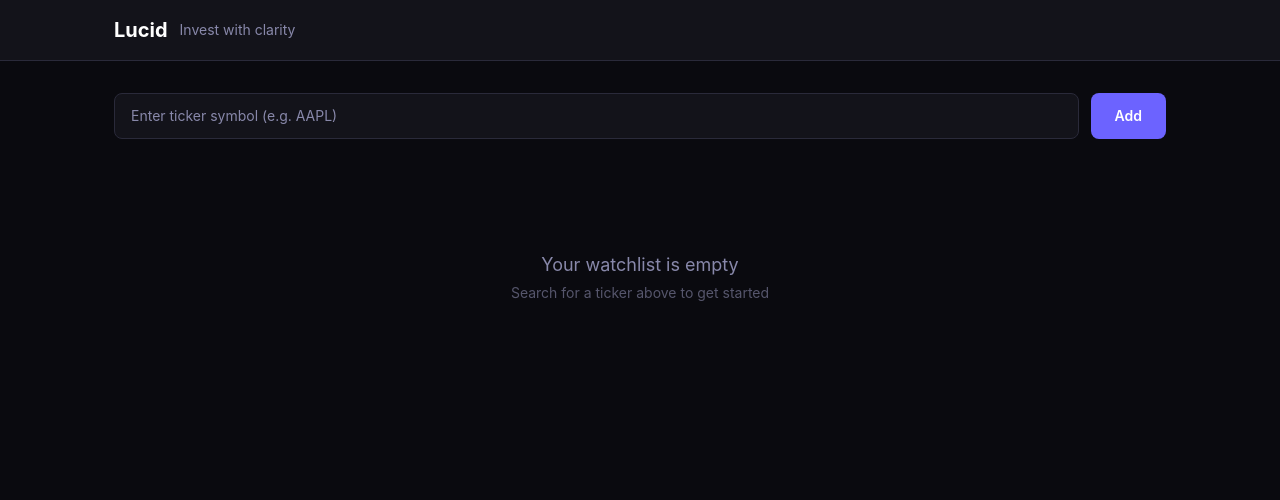
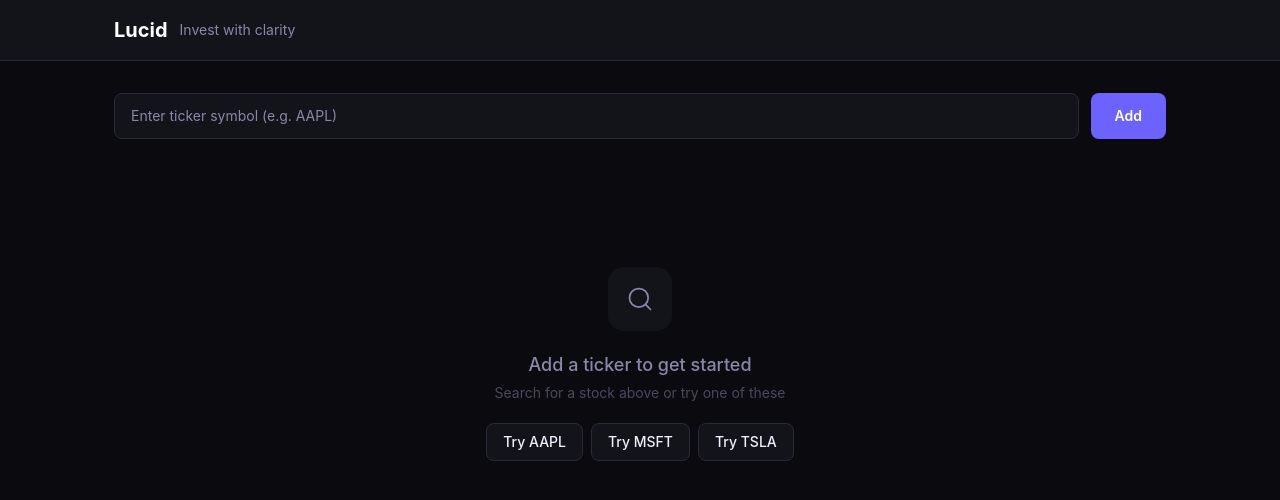
Before and after one commit to its-bhavya/lucid, a React app in the folder frontend/: page / in a window 1280 px wide. Shown: the top 500 px of the page. Built offline with nearby package versions, Linux system fonts and the light colour scheme; the HTML template or start-up script is replaced by a standard one.

Commit message:
Polish & Error Handling

```diff
--- a/frontend/src/components/FullAnalysis.jsx
+++ b/frontend/src/components/FullAnalysis.jsx
@@ -61,6 +61,13 @@ export default function FullAnalysis({ stock, analysis, onClose }) {
         </button>
 
         <div className="p-8">
+          {/* Analysis unavailable banner */}
+          {(!analysis || analysis._error) && (
+            <div className="mb-6 rounded-lg border border-yellow-500/30 bg-yellow-500/10 px-4 py-3 text-sm text-yellow-400">
+              AI analysis unavailable — showing stock data only
+            </div>
+          )}
+
           {/* Section 1 — Header */}
           <div className="mb-8 flex items-start justify-between pr-8">
             <div>
@@ -104,7 +111,7 @@ export default function FullAnalysis({ stock, analysis, onClose }) {
                 <p className="text-xs text-text-muted">P/E Ratio</p>
                 <p className="mt-1 text-xl font-bold text-white">{stock.pe_ratio ?? "N/A"}</p>
                 <p className="mt-2 text-xs leading-relaxed text-text-muted">
-                  {analysis?.pe_explanation}
+                  {analysis?.pe_explanation || "Explanation unavailable"}
                 </p>
               </div>
               <div className="rounded-xl border border-border bg-card p-4">
@@ -113,7 +120,7 @@ export default function FullAnalysis({ stock, analysis, onClose }) {
                   {formatNumber(stock.free_cash_flow)}
                 </p>
                 <p className="mt-2 text-xs leading-relaxed text-text-muted">
-                  {analysis?.fcf_explanation}
+                  {analysis?.fcf_explanation || "Explanation unavailable"}
                 </p>
               </div>
               <div className="rounded-xl border border-border bg-card p-4">
--- a/frontend/src/components/LoadingSpinner.jsx
+++ b/frontend/src/components/LoadingSpinner.jsx
@@ -1,7 +1,11 @@
-export default function LoadingSpinner({ message = "Loading..." }) {
+export default function LoadingSpinner({ message = "Analyzing..." }) {
   return (
-    <div className="flex flex-col items-center justify-center gap-3 py-12">
-      <div className="h-8 w-8 animate-spin rounded-full border-2 border-accent border-t-transparent" />
+    <div className="flex flex-col items-center justify-center gap-4 py-16">
+      <div className="relative flex h-12 w-12 items-center justify-center">
+        <div className="absolute h-12 w-12 animate-ping rounded-full bg-accent/20" />
+        <div className="absolute h-8 w-8 animate-pulse rounded-full bg-accent/40" />
+        <div className="h-4 w-4 rounded-full bg-accent" />
+      </div>
       <p className="text-sm text-text-muted">{message}</p>
     </div>
   );
--- a/frontend/src/components/TickerCard.jsx
+++ b/frontend/src/components/TickerCard.jsx
@@ -6,16 +6,6 @@ const VERDICT_STYLES = {
   "EXPENSIVE BUT GROWING": "bg-orange-500/15 text-orange-400",
   OVERVALUED: "bg-accent-red/15 text-accent-red",
 };
-
-function formatNumber(n) {
-  if (n == null) return "N/A";
-  const num = typeof n === "string" ? parseFloat(n) : n;
-  if (isNaN(num)) return "N/A";
-  if (num >= 1e12) return `$${(num / 1e12).toFixed(2)}T`;
-  if (num >= 1e9) return `$${(num / 1e9).toFixed(2)}B`;
-  if (num >= 1e6) return `$${(num / 1e6).toFixed(2)}M`;
-  return `$${num.toFixed(2)}`;
-}
 
 function formatPercent(n) {
   if (n == null) return "N/A";
@@ -34,11 +24,11 @@ export default function TickerCard({
     ? "border-accent ring-1 ring-accent/30"
     : compareMode
       ? "border-accent-green/50 cursor-pointer hover:border-accent-green hover:ring-1 hover:ring-accent-green/30"
-      : "border-border hover:border-accent/40";
+      : "border-border hover:border-accent/40 hover:shadow-lg hover:shadow-accent/5 hover:-translate-y-0.5";
 
   return (
     <div
-      className={`rounded-xl border bg-card p-5 transition-all ${borderClass}`}
+      className={`rounded-xl border bg-card p-5 transition-all duration-200 ${borderClass}`}
       onClick={compareMode && !isCompareSource ? onSelect : undefined}
     >
       {/* Header */}
@@ -78,13 +68,19 @@ export default function TickerCard({
       </div>
 
       {/* Verdict badge */}
-      {analysis?.verdict && (
+      {analysis?.verdict ? (
         <div className="mb-4">
           <span className={`inline-block rounded-full px-3 py-1 text-xs font-semibold ${verdictStyle}`}>
             {analysis.verdict}
           </span>
         </div>
-      )}
+      ) : analysis && !analysis.verdict ? (
+        <div className="mb-4">
+          <span className="inline-block rounded-full bg-card px-3 py-1 text-xs text-text-muted">
+            Analysis unavailable
+          </span>
+        </div>
+      ) : null}
 
       {/* Action buttons */}
       <div className="flex gap-2">
--- a/frontend/src/pages/Watchlist.jsx
+++ b/frontend/src/pages/Watchlist.jsx
@@ -7,6 +7,7 @@ import AdviceForm from "../components/AdviceForm";
 import LoadingSpinner from "../components/LoadingSpinner";
 
 const STORAGE_KEY = "lucid_watchlist";
+const EXAMPLE_TICKERS = ["AAPL", "MSFT", "TSLA"];
 
 function loadWatchlist() {
   try {
@@ -26,7 +27,6 @@ export default function Watchlist() {
   const [loading, setLoading] = useState(false);
   const [error, setError] = useState(null);
   const [selectedItem, setSelectedItem] = useState(null);
-
   const [adviceItem, setAdviceItem] = useState(null);
 
   // Compare state
@@ -44,9 +44,8 @@ export default function Watchlist() {
     return () => clearTimeout(t);
   }, [error]);
 
-  async function handleAdd(e) {
-    e.preventDefault();
-    const t = ticker.trim().toUpperCase();
+  async function addTicker(symbol) {
+    const t = symbol.trim().toUpperCase();
     if (!t) return;
 
     if (watchlist.some((item) => item.stock.ticker === t)) {
@@ -58,16 +57,27 @@ export default function Watchlist() {
     setError(null);
     try {
       const stock = await fetchStock(t);
-      const analysis = await analyzeStock(stock);
+      let analysis = null;
+      try {
+        analysis = await analyzeStock(stock);
+      } catch {
+        // Gemini failed — still add the card with stock data
+        analysis = { _error: true };
+      }
       setWatchlist((prev) => [{ stock, analysis }, ...prev]);
       setTicker("");
     } catch (err) {
       const msg =
-        err.response?.data?.detail || err.response?.data?.message || "Ticker not found";
+        err.response?.data?.detail || err.response?.data?.message || `Ticker "${t}" not found`;
       setError(msg);
     } finally {
       setLoading(false);
     }
+  }
+
+  function handleAdd(e) {
+    e.preventDefault();
+    addTicker(ticker);
   }
 
   function handleClear() {
@@ -201,7 +211,7 @@ export default function Watchlist() {
               <TickerCard
                 key={item.stock.ticker}
                 stock={item.stock}
-                analysis={item.analysis}
+                analysis={item.analysis?._error ? null : item.analysis}
                 onViewFull={() => setSelectedItem(item)}
                 onCompare={() => handleCompareStart(item)}
                 onAdvice={() => setAdviceItem(item)}
@@ -222,11 +232,29 @@ export default function Watchlist() {
         </>
       ) : (
         !loading && (
-          <div className="py-20 text-center">
-            <p className="text-lg text-text-muted">Your watchlist is empty</p>
-            <p className="mt-1 text-sm text-text-muted/60">
-              Search for a ticker above to get started
+          <div className="flex flex-col items-center py-24">
+            {/* Search icon */}
+            <div className="mb-5 flex h-16 w-16 items-center justify-center rounded-2xl bg-surface">
+              <svg width="28" height="28" viewBox="0 0 24 24" fill="none" stroke="currentColor" strokeWidth="1.5" strokeLinecap="round" strokeLinejoin="round" className="text-text-muted">
+                <circle cx="11" cy="11" r="8" />
+                <path d="m21 21-4.3-4.3" />
+              </svg>
+            </div>
+            <p className="text-lg font-medium text-text-muted">Add a ticker to get started</p>
+            <p className="mt-1 text-sm text-text-muted/50">
+              Search for a stock above or try one of these
             </p>
+            <div className="mt-5 flex gap-2">
+              {EXAMPLE_TICKERS.map((t) => (
+                <button
+                  key={t}
+                  onClick={() => { setTicker(t); addTicker(t); }}
+                  className="rounded-lg border border-border bg-surface px-4 py-2 text-sm font-medium text-text-primary transition-all duration-200 hover:-translate-y-0.5 hover:border-accent/40 hover:shadow-lg hover:shadow-accent/5"
+                >
+                  Try {t}
+                </button>
+              ))}
+            </div>
           </div>
         )
       )}
```
